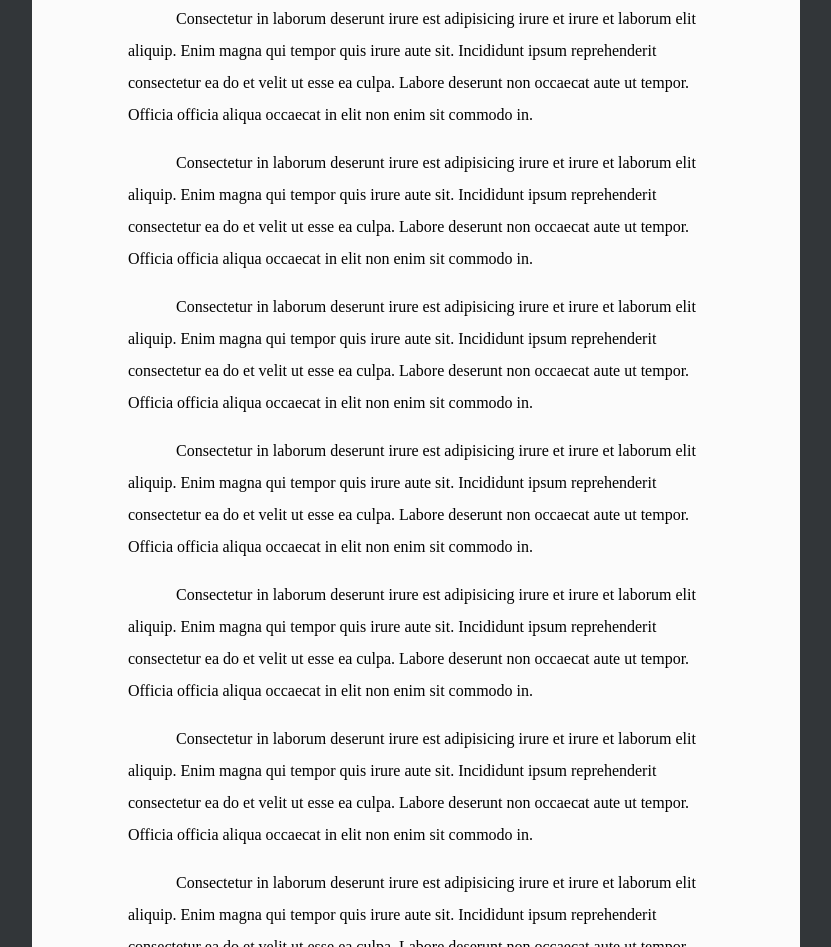
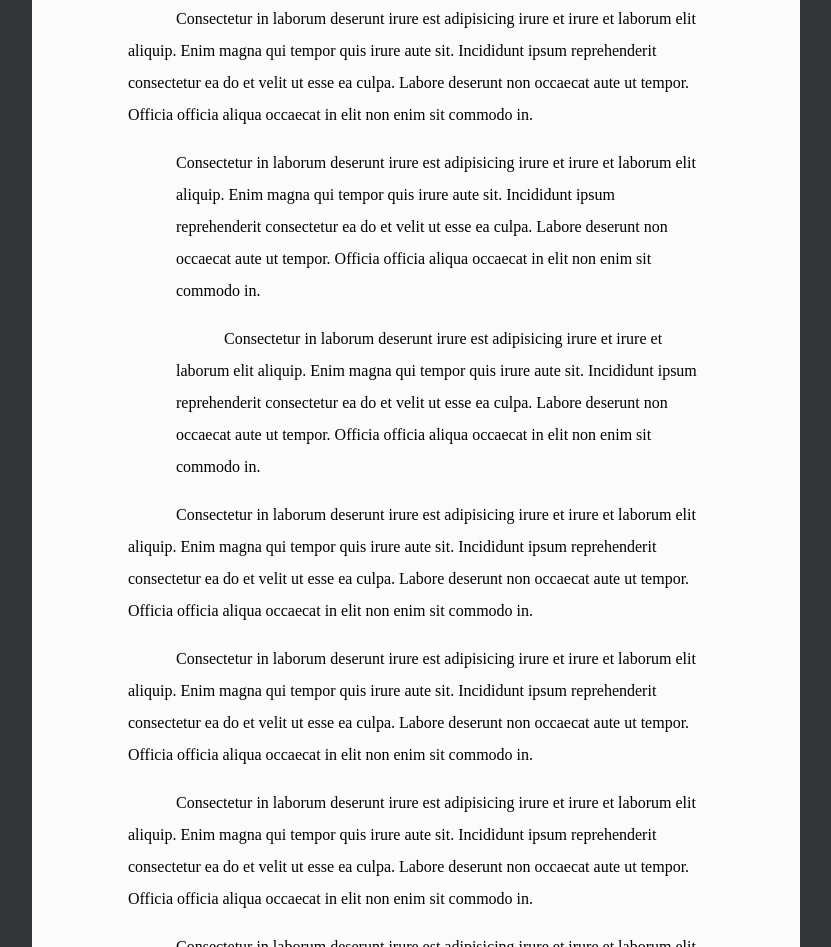
Before and after one commit to virtualitems/html-apa-style, a plain HTML site: page index.html in a window 1280 px wide. Shown: the part 797-1744 px from the top of the page, without its empty margins (224-1055 px from the left). Drawn offline with Linux system fonts and the light colour scheme.

Commit message:
add blockquote to tag pool

```diff
--- a/index.html
+++ b/index.html
@@ -52,7 +52,8 @@
     </header>
     <h1>Tables</h1>
     <p>Consectetur in laborum deserunt irure est adipisicing irure et irure et laborum elit aliquip. Enim magna qui tempor quis irure aute sit. Incididunt ipsum reprehenderit consectetur ea do et velit ut esse ea culpa. Labore deserunt non occaecat aute ut tempor. Officia officia aliqua occaecat in elit non enim sit commodo in.</p>
-    <p>Consectetur in laborum deserunt irure est adipisicing irure et irure et laborum elit aliquip. Enim magna qui tempor quis irure aute sit. Incididunt ipsum reprehenderit consectetur ea do et velit ut esse ea culpa. Labore deserunt non occaecat aute ut tempor. Officia officia aliqua occaecat in elit non enim sit commodo in.</p>
+    <blockquote>Consectetur in laborum deserunt irure est adipisicing irure et irure et laborum elit aliquip. Enim magna qui tempor quis irure aute sit. Incididunt ipsum reprehenderit consectetur ea do et velit ut esse ea culpa. Labore deserunt non occaecat aute ut tempor. Officia officia aliqua occaecat in elit non enim sit commodo in.</blockquote>
+    <blockquote>Consectetur in laborum deserunt irure est adipisicing irure et irure et laborum elit aliquip. Enim magna qui tempor quis irure aute sit. Incididunt ipsum reprehenderit consectetur ea do et velit ut esse ea culpa. Labore deserunt non occaecat aute ut tempor. Officia officia aliqua occaecat in elit non enim sit commodo in.</blockquote>
     <p>Consectetur in laborum deserunt irure est adipisicing irure et irure et laborum elit aliquip. Enim magna qui tempor quis irure aute sit. Incididunt ipsum reprehenderit consectetur ea do et velit ut esse ea culpa. Labore deserunt non occaecat aute ut tempor. Officia officia aliqua occaecat in elit non enim sit commodo in.</p>
     <p>Consectetur in laborum deserunt irure est adipisicing irure et irure et laborum elit aliquip. Enim magna qui tempor quis irure aute sit. Incididunt ipsum reprehenderit consectetur ea do et velit ut esse ea culpa. Labore deserunt non occaecat aute ut tempor. Officia officia aliqua occaecat in elit non enim sit commodo in.</p>
     <p>Consectetur in laborum deserunt irure est adipisicing irure et irure et laborum elit aliquip. Enim magna qui tempor quis irure aute sit. Incididunt ipsum reprehenderit consectetur ea do et velit ut esse ea culpa. Labore deserunt non occaecat aute ut tempor. Officia officia aliqua occaecat in elit non enim sit commodo in.</p>
--- a/styles/apa7.css
+++ b/styles/apa7.css
@@ -114,6 +114,17 @@ footer {
 footer small {
   text-indent: 0.5in;
   font-size: 10pt;
+}
+
+/* BLOCKQUOTES */
+
+blockquote {
+  margin-top: 1rem;
+  margin-left: 0.5in;
+}
+
+blockquote + blockquote {
+  text-indent: 0.5in;
 }
 
 /* FONTS */
```
